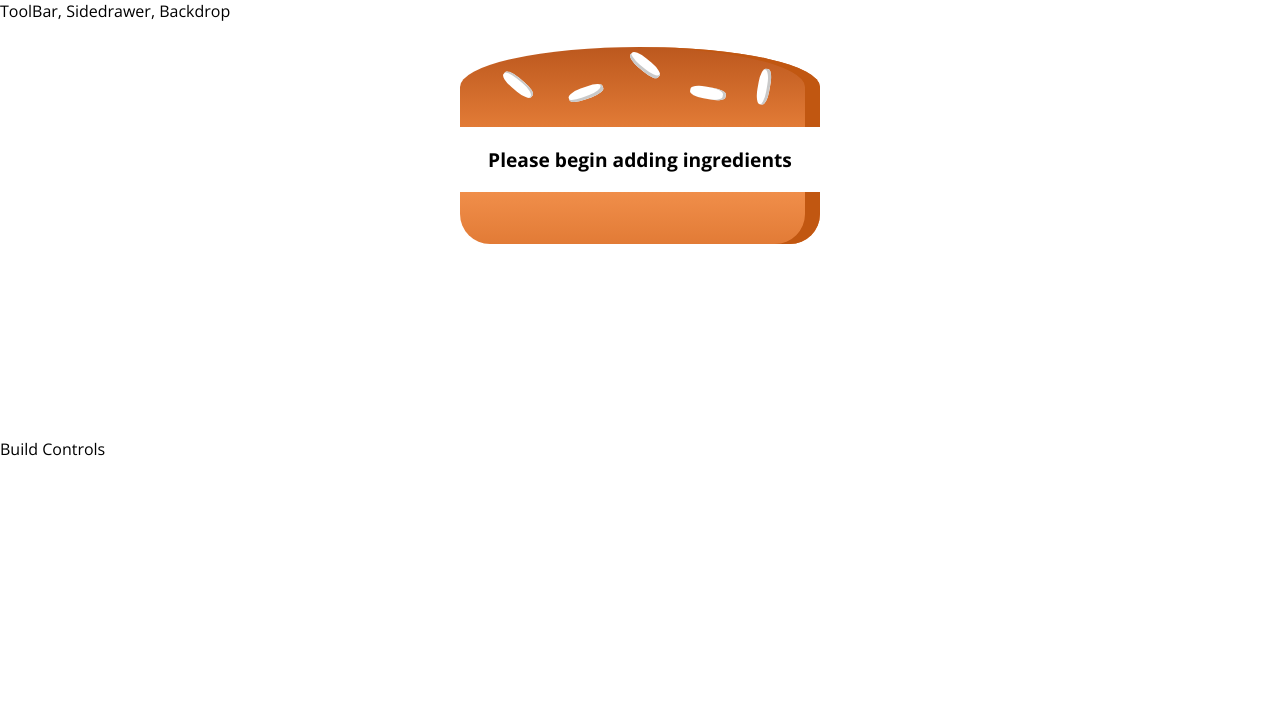
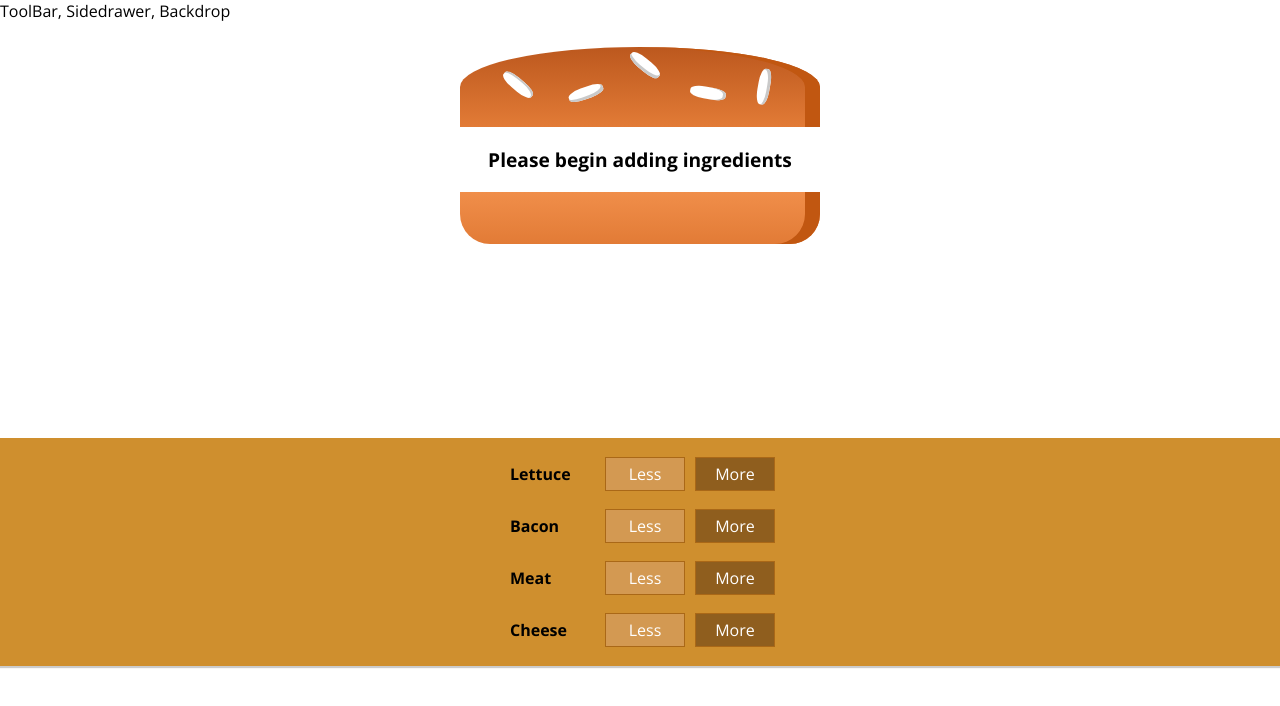
Before and after one commit to ArmardB/react-burgers, a React app: page / in a window 1280 px wide. Shown: the top 706 px of the page. Built offline with nearby package versions, Linux system fonts and the light colour scheme.

Commit message:
Add functionality to add burger ingredients

```diff
--- a/src/components/Burger/BuildControls/BuildControl.js/BuildControl.js
+++ b/src/components/Burger/BuildControls/BuildControl/BuildControl.js
@@ -7,7 +7,7 @@
     <div className={classes.BuildControl}>
       <div className={classes.Label}>{props.label}</div>
       <button className={classes.Less}>Less</button>
-      <button className={classes.More}>More</button>
+      <button className={classes.More} onClick={props.added}>More</button>
     </div>
   );
 }
--- a/src/components/Burger/BuildControls/BuildControls.js
+++ b/src/components/Burger/BuildControls/BuildControls.js
@@ -1,11 +1,21 @@
 import React from 'react';
-import classes from './BuildControls.css';
+import BuildControl from './BuildControl/BuildControl';
+
+import classes from "/Users/armardbellamy/Desktop/React/react-burgers/src/components/Burger/BuildControls/BuildControls.css";
+
+const controls = [
+  { label: "Lettuce", type: "lettuce" },
+  { label: "Bacon", type: "bacon" },
+  { label: 'Meat', type: 'meat'},
+  { label: 'Cheese', type: 'cheese'},
+];
 
 const BuildControls = (props) => {
-  return (
-    <div classname={classes.BuildControls}>
-    </div>
-  );
+  return <div className={classes.BuildControls}>
+      {controls.map(control => {
+        return <BuildControl key={control.label} label={control.label} added={() => props.ingredientAdded(control.type)} />;
+      })}
+    </div>;
 }
 
 export default BuildControls;
--- a/src/components/Burger/BurgerIngredient/BurgerIngredient.js
+++ b/src/components/Burger/BurgerIngredient/BurgerIngredient.js
@@ -25,7 +25,7 @@
         ingredient = <div className={classes.Cheese} />;
         break;
       case "lettuce":
-        ingredient = <div className={classes.Salad} />;
+        ingredient = <div className={classes.Lettuce} />;
         break;
       case "bacon":
         ingredient = <div className={classes.Bacon} />;
--- a/src/components/containers/BurgerBuilder/BurgerBuilder.js
+++ b/src/components/containers/BurgerBuilder/BurgerBuilder.js
@@ -1,6 +1,14 @@
 import React, { Component } from 'react';
 import Aux from '../../../hoc/Aux.js'
 import Burger from '../../Burger/Burger';
+import BuildControls from "/Users/armardbellamy/Desktop/React/react-burgers/src/components/Burger/BuildControls/BuildControls.js";
+
+const INGREDIENT_PRICES = {
+  lettuce: 0.5,
+  cheese: 0.6,
+  meat: 1.75,
+  bacon: .86
+}
 
 class BurgerBuilder extends Component {
 
@@ -10,14 +18,40 @@
       bacon: 0,
       cheese: 0,
       meat: 0,
+    },
+    totalPrice: 3.99
+  }
+
+  addIngredientHandler = (type) => {
+    const oldIngredientCount = this.state.ingredients[type];
+    const updatedCount = oldIngredientCount + 1;
+    const updatedIngredients = {
+      ...this.state.ingredients
     }
+
+    updatedIngredients[type] = updatedCount;
+    const priceAddition = INGREDIENT_PRICES[type]
+    const oldPrice = this.state.totalPrice;
+    const newPrice = oldPrice + priceAddition;
+
+    this.setState({
+      totalPrice: newPrice,
+      ingredients: updatedIngredients,
+    })
+
+  }
+
+  removeIngredientHandler = (type) => {
+
   }
 
   render() {
     return (
       <Aux>
         <Burger ingredients={this.state.ingredients}/>
-        <div>Build Controls</div>
+        <BuildControls
+          ingredientAdded={this.addIngredientHandler}
+        />
       </Aux>
     );
   }
```
Also changed, not shown: src/components/Burger/BuildControls/BuildControl/BuildControl.css (renamed from src/components/Burger/BuildControls/BuildControl.js/BuildControl.css).
